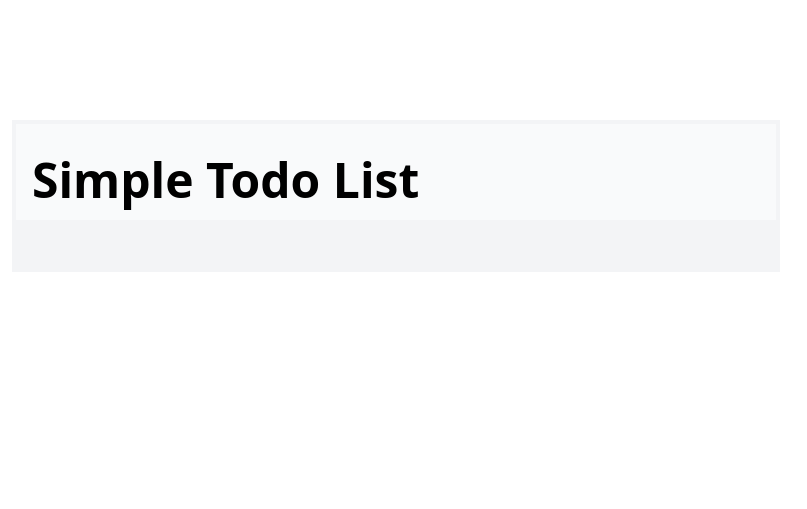
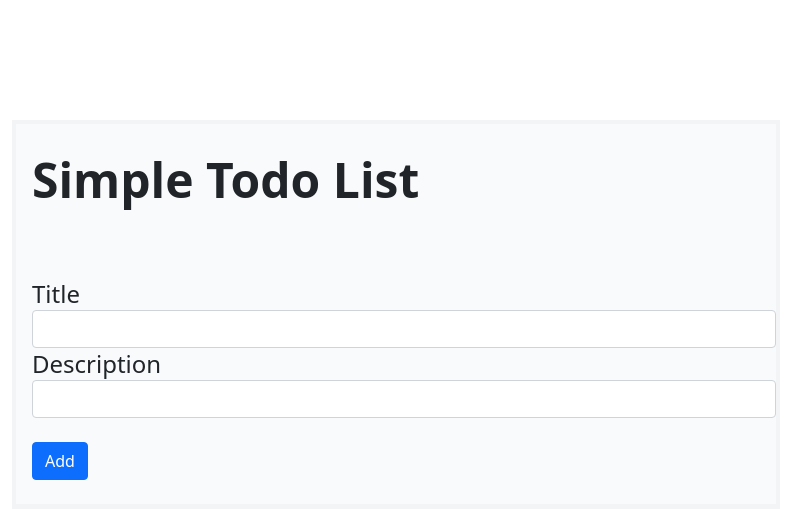
Before and after one commit to TheBaconShaken/TodoList, a PHP site: page / in a window 1280 px wide. Shown: the top 509 px of the page, without its empty margins (244-1051 px from the left). Run offline with PHP 8.4, Linux system fonts and the light colour scheme; data that the repository does not hold is empty; style sheets or scripts are compiled from the project's sources; some libraries are stand-ins or nearby versions.

Commit message:
Converted everything to Object Oriented PHP

```diff
--- a/includes/db.php
+++ b/includes/db.php
@@ -1,13 +1,13 @@
 <?php
-$host = "localhost";
-$user = "root";
-$pass = "";
-$db = "todolist";
+
+$dsn = 'mysql:host=localhost;dbname=todolist';
+$user = 'root';
+$pass = '';
+$opt = [];
 
 
-$conn = mysqli_connect($host, $user, $pass, $db);
-
-if(mysqli_errno($conn)){
-    echo "Failed to connect to MySQL server: " . mysqli_errno($conn);
-    exit();
+try{
+    $conn = new PDO($dsn, $user, $pass, $opt);
+}catch(PDOException $e){
+    echo 'Failed to connect to database ' . $conn->errorCode;
 }
--- a/index.php
+++ b/index.php
@@ -1,4 +1,21 @@
-<?php include_once 'includes/db.php';?>
+<?php
+    include_once 'includes/db.php';
+
+    $handle = ['', ''];
+
+    if(isset($_POST['title']) && isset($_POST['description'])){
+        $title = $_POST['title'];
+        $desc = $_POST['description'];
+
+        $query = 'INSERT INTO todos (title, description, status) VALUES (:title, :desc, :status)';
+        $statement = $conn->prepare($query);
+        if($statement->execute([':title' => $title, ':desc' => $desc, ':status' => 0])){
+            $handle = ['Succesfully submitted data!', 0];
+        }else{
+            $handle = ['Failed to submit data..', 1];
+        }
+    }
+?>
 
 <!DOCTYPE html>
 <html lang="en">
@@ -12,6 +29,8 @@
     <link href="https://unpkg.com/tailwindcss@^2/dist/tailwind.min.css" rel="stylesheet">
     <!-- Font Awesome -->
     <script src="https://use.fontawesome.com/24f5eb1201.js"></script>
+    <!-- Bootstrap -->
+    <link href="https://cdn.jsdelivr.net/npm/bootstrap@5.0.0-beta1/dist/css/bootstrap.min.css" rel="stylesheet" integrity="sha384-giJF6kkoqNQ00vy+HMDP7azOuL0xtbfIcaT9wjKHr8RbDVddVHyTfAAsrekwKmP1" crossorigin="anonymous">
 
 </head>
 <body>
@@ -19,39 +38,37 @@
     <div id="todolist-wrapper" class="bh-white">
         <div id="todolist-header" class="bg-gray-50 pl-4 pb-4 pt-8 border-4 border-gray-100">
             <h1 id="todolist-heading" class="text-5xl font-bold">Simple Todo List</h1>
-            <!-- Add New Todo Item (Later Date) -->
+            <div id="todolist-add">
+                <?php if(!empty($handle)):?>
+                    <div class="mt-4 alert
+                        <?php   if($handle[1] == 0){
+                                    echo 'alert-success';
+                                }elseif($handle[1] == 1){
+                                    echo 'alert-danger';
+                                }
+                        ?>" role="alert">
+                        <?php echo $handle[0]; ?>
+                    </div>
+                <?php endif; ?>
+                <form id="add-form" method="post">
+                    <div class="form-input flex flex-col">
+                        <label for="title" class="text-2xl">Title</label>
+                        <input type="text" name="title" id="input-title" class="form-title form-control">
+                    </div>
+                    <div class="form-input flex flex-col">
+                        <label for="description" class="text-2xl">Description</label>
+                        <input type="text" name="description" id="input-desc" class="form-desc form-control">
+                    </div>
+                    <div class="form-input pt-4">
+                        <button type="submit" class="btn btn-primary">Add</button>
+                    </div>
+                </form>
+            </div>
         </div>
         <div id="todolist-list" class="flex flex-col space-y-8 bg-gray-100 pl-6 pr-6 pt-6 pb-6">
-        <?php
-                $query = "SELECT * FROM todos;";
-                $result = mysqli_query($conn, $query);
-                $resultcheck = mysqli_num_rows($result);
-                $marked = false;
 
-                if($resultcheck > 0){
-                    while($row = mysqli_fetch_assoc($result)){
-                        ?>
-                            <div id="list-item" class="flex flex-row pt-2 pb-6 space-x-4 shadow-lg">
-                                <div id="item-check" class="text-green-500">
-                                    <span class="fa fa-check-circle"></span>
-                                </div>
-                                <div id="item-text" class="flex flex-col">
-                                    <div id="text-head" class="text-4xl font-semibold shadow-sm">
-                                        <h1 id="head-title"><?php echo $row['title'];?></h1>
-                                    </div>
-                                    <div id="text-content" class="shadow-sm">
-                                        <p id="content-description"><?php echo $row['description'];?></p>
-                                    </div>
-                                </div>
-                                <div id="item-delete" class="text-red-500">
-                                    <span class="fa fa-times-circle"></span>
-                                </div>
-                            </div>
-                        <?php
-                    }
-                }
-            ?>
         </div>
     </div>
+<script src="https://cdn.jsdelivr.net/npm/bootstrap@5.0.0-beta1/dist/js/bootstrap.bundle.min.js" integrity="sha384-ygbV9kiqUc6oa4msXn9868pTtWMgiQaeYH7/t7LECLbyPA2x65Kgf80OJFdroafW" crossorigin="anonymous"></script>
 </body>
 </html>
```
Also changed, not shown: 1 other file.
